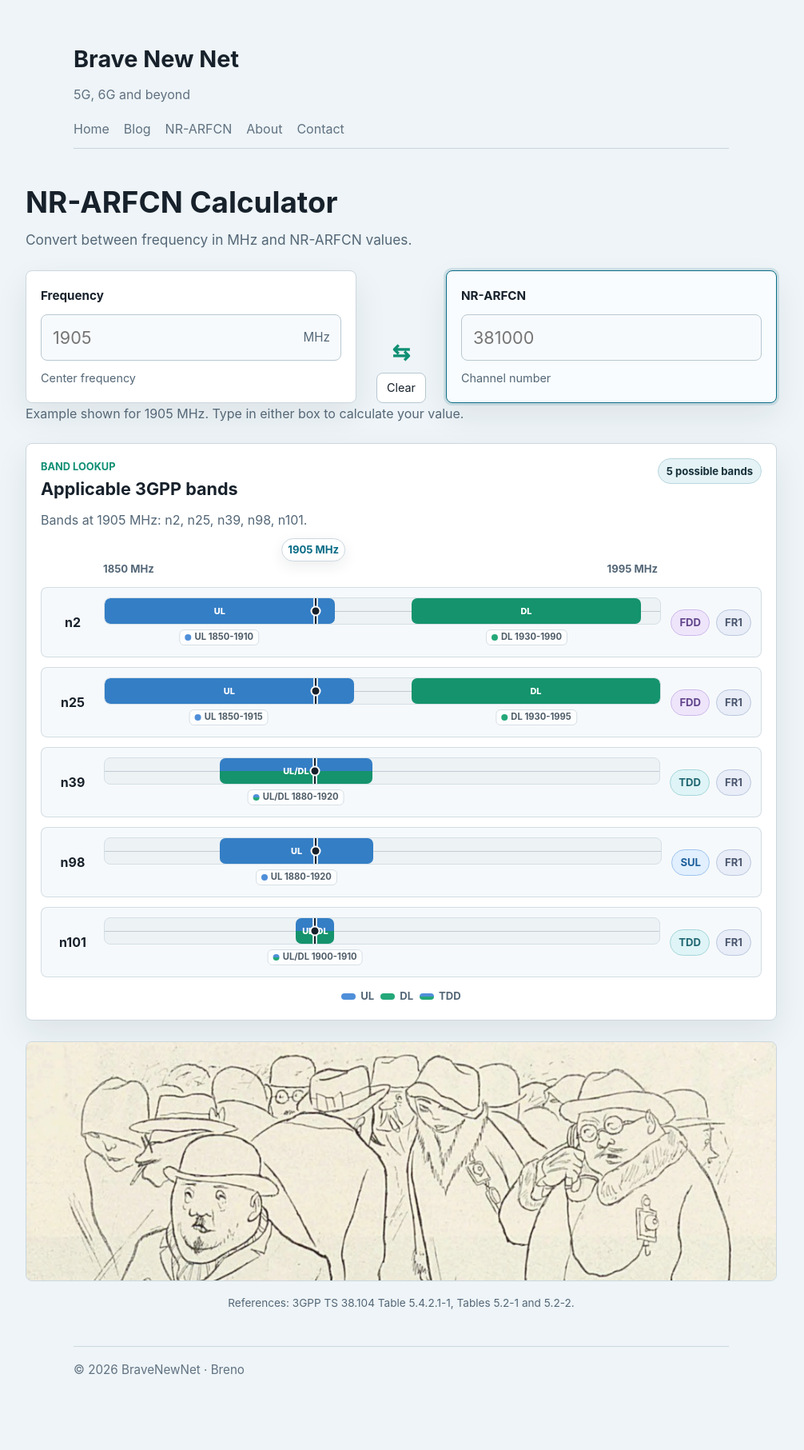
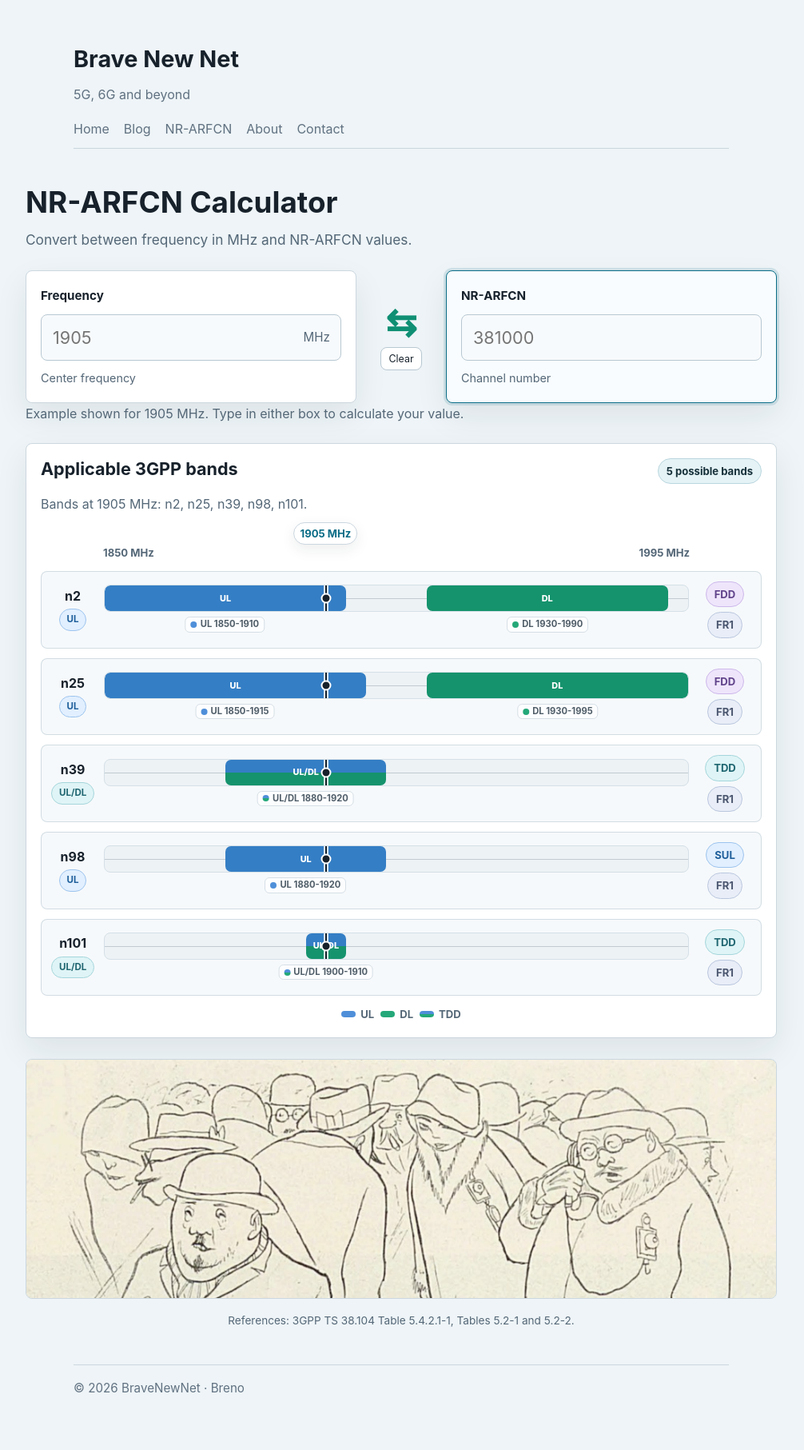
Before and after one commit to blevic/blevic.github.io, a Jekyll site: the page built from nrarfcn-calculator/index.html, in a window 1280 px wide. Shown: the whole page at 80% size, without its empty margins (138-1144 px from the left). Built offline with Jekyll 4.4.1, drawn with Linux system fonts in a browser that asks for light colours; before the commit the page ends 1790 px from its top, so only the background shows below that.

Commit message:
Fixes +++

```diff
--- a/assets/js/nrarfcn-calculator.js
+++ b/assets/js/nrarfcn-calculator.js
@@ -428,6 +428,33 @@
       firstRange.high === secondRange.high;
   }
 
+  function getBandFrequencySideLabel(match, frequency) {
+    var inUplink = !!(match.uplink && frequencyIsInRange(frequency, match.uplink.low, match.uplink.high));
+    var inDownlink = !!(match.downlink && frequencyIsInRange(frequency, match.downlink.low, match.downlink.high));
+
+    if (match.duplexMode === "TDD" && rangesAreSame(match.uplink, match.downlink)) {
+      return "UL/DL";
+    }
+
+    if (inDownlink && !inUplink) {
+      return "DL";
+    }
+
+    if (inUplink && !inDownlink) {
+      return "UL";
+    }
+
+    if (inUplink && inDownlink) {
+      return match.duplexMode === "TDD" ? "UL/DL" : "UL/DL";
+    }
+
+    if (match.duplexMode === "TDD") {
+      return "UL/DL";
+    }
+
+    return match.downlink ? "DL" : "UL";
+  }
+
   function createChip(text) {
     return createElement("span", "band-result-chip band-result-chip-" + String(text).toLowerCase(), text);
   }
@@ -644,7 +671,7 @@
     var row = createElement("div", "band-visual-row");
     var bandHeader = createElement("div", "band-visual-header");
     var band = createElement("strong", "band-visual-name", match.band);
-    var closestTag;
+    var statusTag;
     var chartGroup = createElement("div", "band-visual-chart");
     var chart = createElement("div", "band-range-track");
     var chips = createElement("div", "band-result-chips");
@@ -663,12 +690,16 @@
     );
 
     if (typeof match.closestDistance === "number" && match.closestDistance > 0) {
-      closestTag = createChip("Closest");
-      closestTag.classList.add("band-visual-closest-tag");
-      bandHeader.append(band, closestTag);
+      statusTag = createChip("Closest");
+      statusTag.classList.add("band-visual-closest-tag");
+      bandHeader.append(band, statusTag);
       row.className += " band-visual-row-closest";
     } else {
-      bandHeader.appendChild(band);
+      var duplexLabel = getBandFrequencySideLabel(match, frequency);
+      statusTag = createChip(duplexLabel);
+      statusTag.classList.add("band-visual-duplex-tag");
+      statusTag.classList.add("band-visual-duplex-tag-" + duplexLabel.toLowerCase().replace("/", ""));
+      bandHeader.append(band, statusTag);
     }
 
     row.append(bandHeader, chartGroup, chips);
--- a/assets/style.css
+++ b/assets/style.css
@@ -125,7 +125,7 @@
   display: grid;
   grid-template-columns: minmax(0, 1fr) auto minmax(0, 1fr);
   gap: 14px;
-  align-items: stretch;
+  align-items: center;
 }
 
 .converter-panel {
@@ -196,16 +196,19 @@
 }
 
 .converter-middle {
-  display: grid;
-  gap: 12px;
-  align-content: end;
-  justify-items: center;
+  display: flex;
+  flex-direction: column;
+  align-items: center;
+  justify-content: center;
+  gap: 8px;
   min-width: 84px;
+  align-self: center;
+  justify-self: center;
 }
 
 .converter-arrow {
   color: var(--accent2);
-  font-size: 1.7rem;
+  font-size: 2.95rem;
   font-weight: 700;
   line-height: 1;
 }
@@ -233,9 +236,9 @@
 }
 
 .ghost-button-small {
-  min-height: 34px;
-  padding: 6px 12px;
-  font-size: 0.9rem;
+  min-height: 24px;
+  padding: 3px 9px;
+  font-size: 0.78rem;
 }
 
 .calculator-references {
@@ -325,9 +328,9 @@
 }
 
 .band-result-chip-closest {
-  color: #48525b;
-  background: #dde4ea;
-  border-color: #b5c2cc;
+  color: #9b3535;
+  background: #fde7e7;
+  border-color: #e3a8a8;
 }
 
 .band-results-copy {
@@ -361,9 +364,10 @@
 .band-result-chips {
   display: flex;
   flex: 0 0 auto;
-  flex-wrap: wrap;
-  gap: 8px;
-  justify-content: flex-end;
+  flex-direction: column;
+  gap: 6px;
+  align-items: center;
+  width: var(--band-chip-col, auto);
 }
 
 .band-result-row-empty {
@@ -394,6 +398,10 @@
 }
 
 .band-range-visual {
+  --band-row-padding: 12px;
+  --band-name-col: 54px;
+  --band-chip-col: 66px;
+  --band-row-gap: 12px;
   display: grid;
   gap: 12px;
 }
@@ -401,7 +409,7 @@
 .band-range-axis {
   position: relative;
   height: 42px;
-  margin: 0 130px 0 78px;
+  margin: 0 calc(var(--band-row-padding) + var(--band-chip-col) + var(--band-row-gap)) 0 calc(var(--band-row-padding) + var(--band-name-col) + var(--band-row-gap));
   color: var(--muted);
   font-size: 0.82rem;
   font-weight: 700;
@@ -473,19 +481,19 @@
 
 .band-visual-row {
   display: grid;
-  grid-template-columns: 54px minmax(0, 1fr) auto;
-  gap: 12px;
+  grid-template-columns: var(--band-name-col) minmax(0, 1fr) var(--band-chip-col);
+  gap: var(--band-row-gap);
   align-items: center;
   min-width: 0;
-  padding: 12px;
+  padding: var(--band-row-padding);
   background: rgba(239, 245, 248, 0.58);
   border: 1px solid rgba(203, 215, 223, 0.82);
   border-radius: 8px;
 }
 
 .band-visual-row-closest {
-  background: rgba(236, 241, 244, 0.74);
-  border-color: rgba(196, 207, 215, 0.92);
+  background: rgba(251, 242, 242, 0.8);
+  border-color: rgba(216, 183, 183, 0.95);
 }
 
 .band-visual-header {
@@ -509,6 +517,33 @@
   color: #a33a3a;
   background: #fdecec;
   border: 1px solid #e1aaaa;
+}
+
+.band-visual-duplex-tag {
+  justify-self: center;
+  padding: 3px 9px;
+  font-size: 0.72rem;
+  color: #4f5d68;
+  background: #eef3f6;
+  border: 1px solid #c8d4dc;
+}
+
+.band-visual-duplex-tag-ul {
+  color: #1f5f9b;
+  background: #e1efff;
+  border-color: #9dc4ee;
+}
+
+.band-visual-duplex-tag-dl {
+  color: #167050;
+  background: #def7eb;
+  border-color: #98d9bd;
+}
+
+.band-visual-duplex-tag-uldl {
+  color: #1f6671;
+  background: #dff4f6;
+  border-color: #a4d6dc;
 }
 
 .band-visual-chart {
@@ -806,15 +841,44 @@
 }
 
 .nrarfcn-body .band-result-chip-closest {
-  color: #48525b;
-  background: #dde4ea;
-  border-color: #b5c2cc;
+  color: #9b3535;
+  background: #fde7e7;
+  border-color: #e3a8a8;
+}
+
+.nrarfcn-body .band-visual-duplex-tag {
+  color: #4f5d68;
+  background: #eef3f6;
+  border-color: #c8d4dc;
+}
+
+.nrarfcn-body .band-visual-duplex-tag-ul {
+  color: #1f5f9b;
+  background: #e1efff;
+  border-color: #9dc4ee;
+}
+
+.nrarfcn-body .band-visual-duplex-tag-dl {
+  color: #167050;
+  background: #def7eb;
+  border-color: #98d9bd;
+}
+
+.nrarfcn-body .band-visual-duplex-tag-uldl {
+  color: #1f6671;
+  background: #dff4f6;
+  border-color: #a4d6dc;
 }
 
 .nrarfcn-body .band-visual-closest-tag {
   color: #a33a3a;
   background: #fdecec;
   border-color: #e1aaaa;
+}
+
+.nrarfcn-body .band-visual-row-closest {
+  background: #fbf2f2;
+  border-color: #d8b7b7;
 }
 
 .band-results-state.is-no-exact {
@@ -873,6 +937,13 @@
 
   .converter-middle {
     width: 100%;
+    min-width: 0;
+    align-self: stretch;
+    justify-self: stretch;
+  }
+
+  .converter-arrow {
+    margin: 0 auto;
   }
 
   .ghost-button {
@@ -896,10 +967,11 @@
 
   .band-result-chips {
     justify-content: flex-start;
+    width: auto;
   }
 
   .band-range-axis {
-    margin: 0 0 0 0;
+    margin: 0;
   }
 
   .band-range-legend {
--- a/nrarfcn-calculator/index.html
+++ b/nrarfcn-calculator/index.html
@@ -38,7 +38,6 @@
   <section class="band-results" aria-labelledby="band-results-title">
     <div class="band-results-heading">
       <div>
-        <p class="band-results-eyebrow">Band lookup</p>
         <h2 id="band-results-title">Applicable 3GPP bands</h2>
       </div>
       <span class="band-results-state" id="band-results-state">Waiting for input</span>
```
